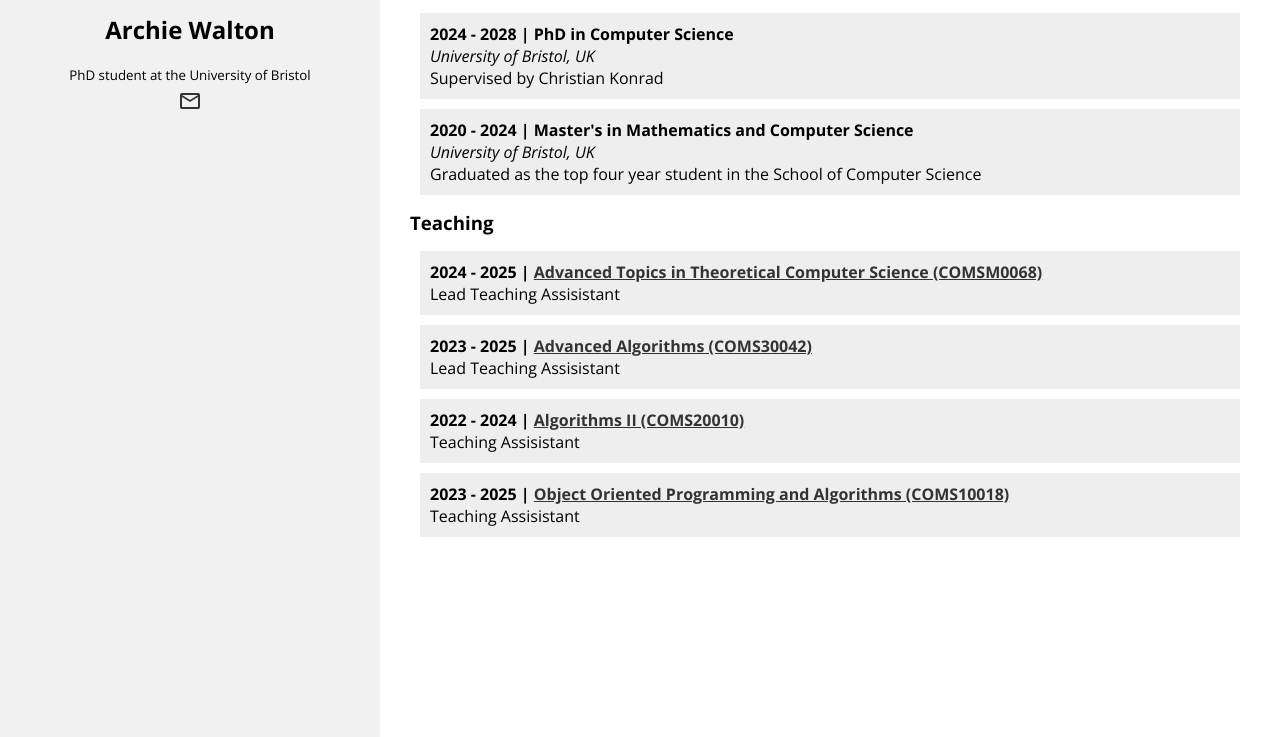
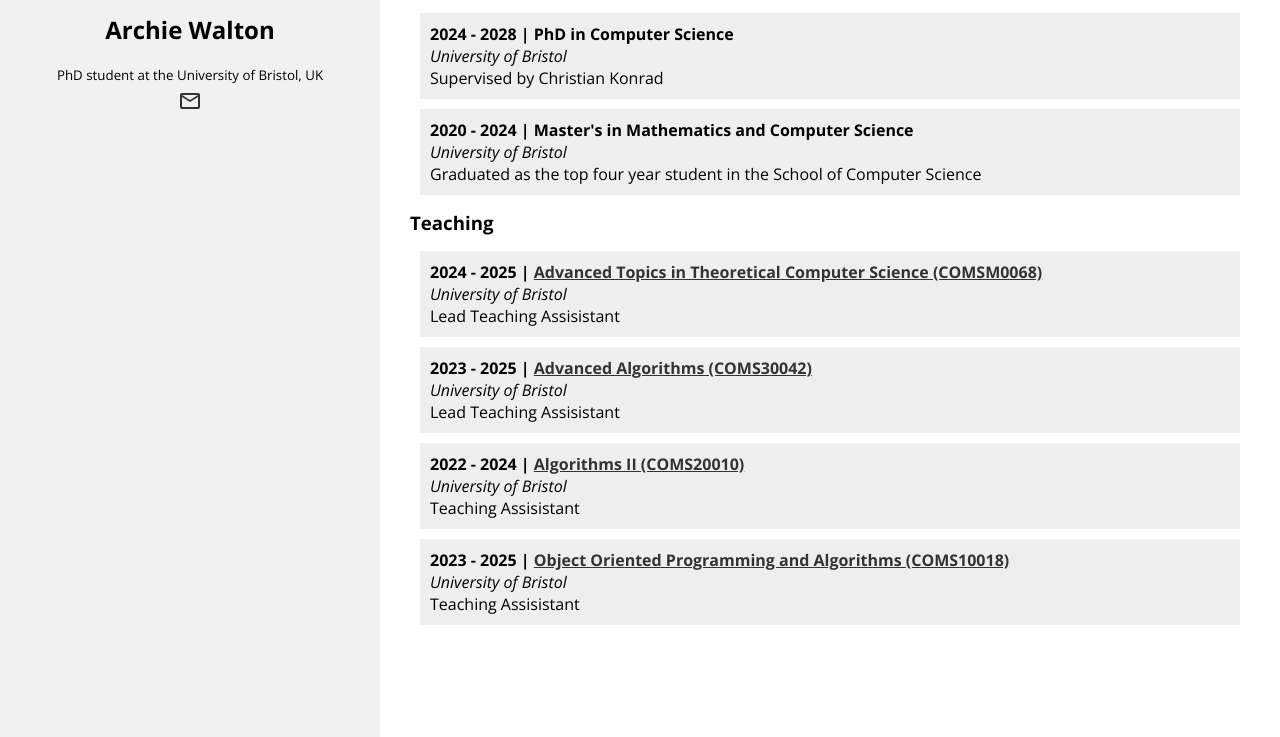
Before and after one commit to ArchieWalton-Uni/archiewalton-uni.github.io, a plain HTML site: page index.html in a window 1280 px wide. Shown: the part 63-800 px from the top of the page. Drawn offline with nearby package versions, Linux system fonts and the light colour scheme.

Commit message:
Locations

```diff
--- a/index.html
+++ b/index.html
@@ -18,7 +18,7 @@
     <div class="sidebar">
       <img src="images/Archie.jpg">
       <h2 class="sidetext">Archie Walton</h2>
-      <p class="sidepara">PhD student at the University of Bristol</p>
+      <p class="sidepara">PhD student at the University of Bristol, UK</p>
       <p class="sidepara">
         <a href="mailto:archie.walton@bristol.ac.uk"><span class="material-symbols-outlined">mail</span></a>
       </p>
@@ -27,29 +27,33 @@
       <h2>Education</h2>
       <div class="content-box">
 	<h3> 2024 - 2028 | PhD in Computer Science </h3>
-	<p><i>University of Bristol, UK</i></p>
+	<p><i>University of Bristol</i></p>
 	<p>Supervised by Christian Konrad</p>
       </div>
       <div class="content-box">
 	<h3>2020 - 2024 | Master's in Mathematics and Computer Science</h3>
-	<p><i>University of Bristol, UK</i></p>
+	<p><i>University of Bristol</i></p>
 	<p>Graduated as the top four year student in the School of Computer Science</p>
       </div>
       <h2>Teaching</h2>
       <div class="content-box">
 	<h3>2024 - 2025 | <a href="https://www.bris.ac.uk/unit-programme-catalogue/UnitDetails.jsa?ayrCode=24%2F25&unitCode=COMSM0068">Advanced Topics in Theoretical Computer Science (COMSM0068)</a></h3>
+	<p><i>University of Bristol</i></p>
 	<p> Lead Teaching Assisistant </p>
       </div>
       <div class="content-box">
 	<h3>2023 - 2025 | <a href="https://www.bris.ac.uk/unit-programme-catalogue/UnitDetails.jsa?ayrCode=24%2F25&unitCode=COMS30042">Advanced Algorithms (COMS30042)</a></h3>
+	<p><i>University of Bristol</i></p>
 	<p> Lead Teaching Assisistant </p>
       </div>
       <div class="content-box">
 	<h3>2022 - 2024 | <a href="https://www.bris.ac.uk/unit-programme-catalogue/UnitDetails.jsa?ayrCode=23%2F24&unitCode=COMS20010">Algorithms II (COMS20010)</a></h3>
+	<p><i>University of Bristol</i></p>
 	<p> Teaching Assisistant </p>
       </div>
       <div class="content-box">
 	<h3>2023 - 2025 | <a href="https://www.bris.ac.uk/unit-programme-catalogue/UnitDetails.jsa?unitCode=COMS10018">Object Oriented Programming and Algorithms (COMS10018)</a></h3>
+	<p><i>University of Bristol</i></p>
 	<p> Teaching Assisistant </p>
       </div>
     </div>
```
